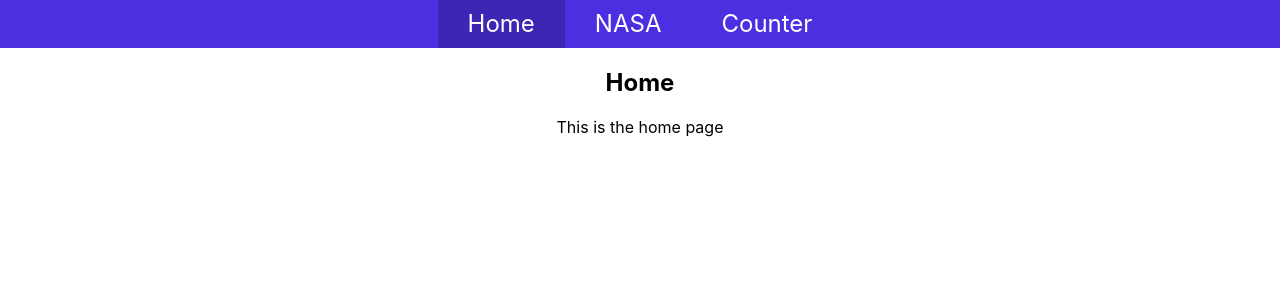
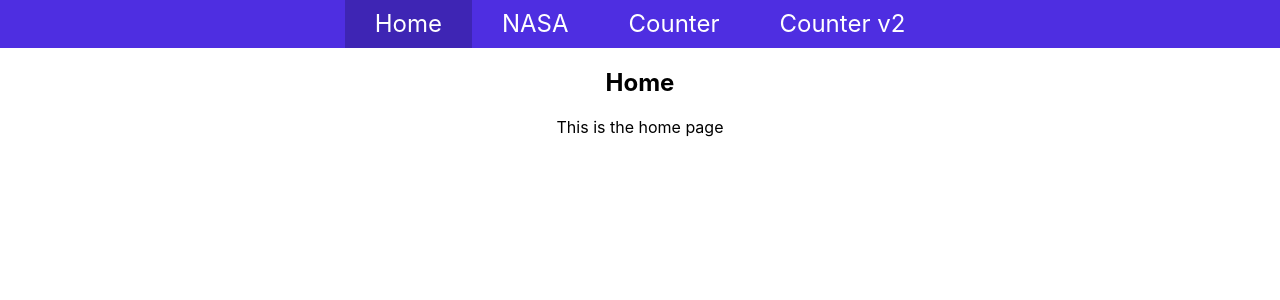
Before and after one commit to zsmith3/Softwire-MarsAppSPA, a React (Create React App) app: page / in a window 1280 px wide. Shown: the top 300 px of the page. Built offline with nearby package versions, Linux system fonts and the light colour scheme.

Commit message:
Add counter2 link to Navbar
(to merge with part3 changes)

```diff
--- a/src/components/NavBar/NavBar.tsx
+++ b/src/components/NavBar/NavBar.tsx
@@ -8,6 +8,7 @@ export default function NavBar() {
             <NavBarLink to="/" text="Home" />
             <NavBarLink to="/nasa" text="NASA" />
             <NavBarLink to="/counter" text="Counter" />
+            <NavBarLink to="/counter2" text="Counter v2" />
         </ul>
     </div>;
 }
```
